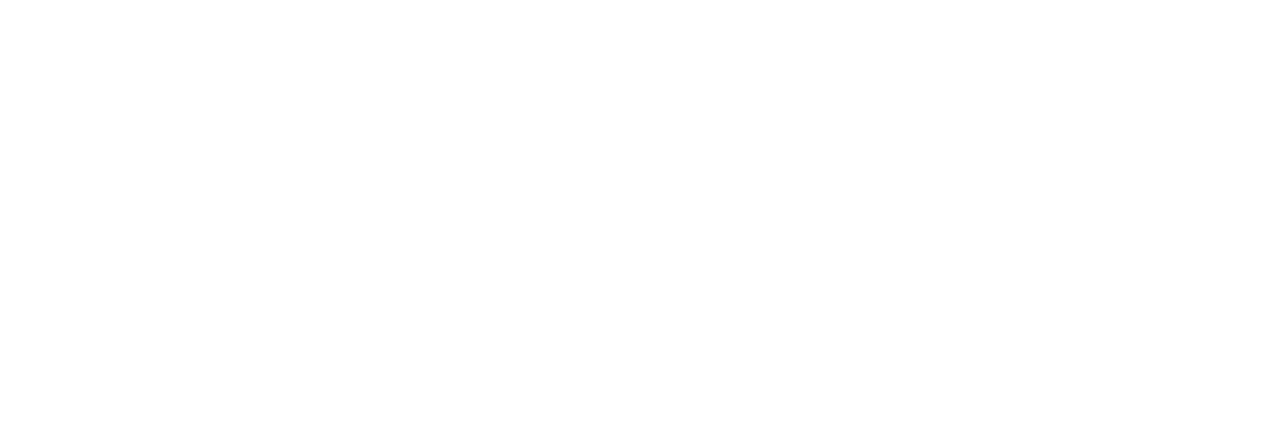
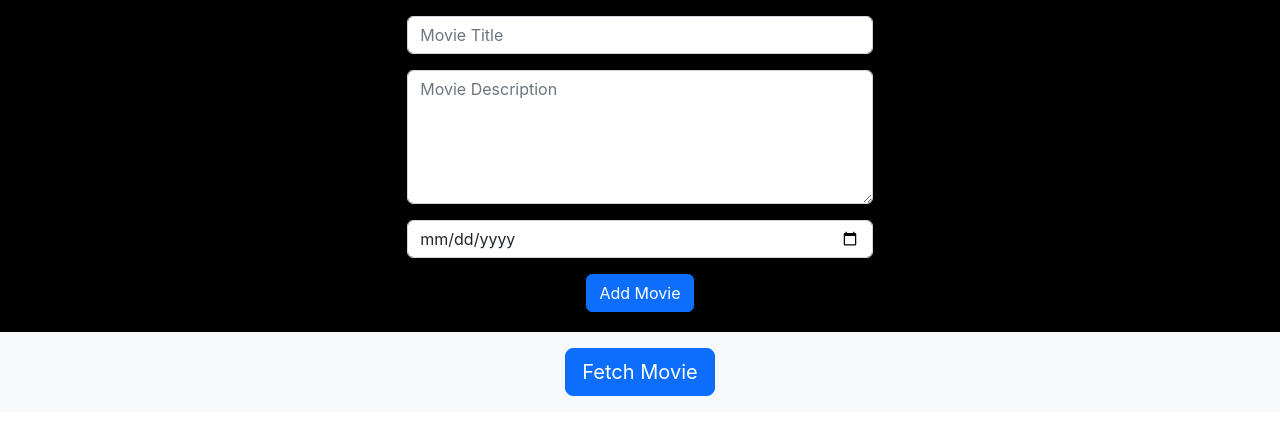
Before and after one commit to gostgmaer/udemytotorial, a React (Create React App) app: page /movielist in a window 1280 px wide. Before the commit this address had no page. Shown: the top 434 px of the page. Built offline with nearby package versions, Linux system fonts and the light colour scheme.

Commit message:
update request

```diff
--- a/package.json
+++ b/package.json
@@ -8,6 +8,7 @@
     "@testing-library/user-event": "^13.5.0",
     "chart.js": "^4.2.0",
     "faker": "^6.6.6",
+    "firebase": "^9.17.1",
     "moment": "^2.29.4",
     "react": "^18.2.0",
     "react-chartjs-2": "^5.2.0",
--- a/src/Assets/StaticData/navigation.js
+++ b/src/Assets/StaticData/navigation.js
@@ -25,6 +25,12 @@
     "image": "http://dummyimage.com/250x.png/ff4444/ffffff"
   },
   {
+    "id": 7,
+    "name": "Page Update",
+    "url": "pageupdate",
+    "image": "http://dummyimage.com/250x.png/ff4444/ffffff"
+  },
+  {
     "id": 6,
     "name": "New Login",
     "url": "/login-page",
--- /dev/null
+++ b/src/Componets/MovieData/Form.jsx
@@ -0,0 +1,74 @@
+import { async } from "@firebase/util";
+import { logDOM } from "@testing-library/react";
+import React, { useEffect, useState } from "react";
+import { useHref } from "react-router-dom";
+
+
+
+const Form = () => {
+    const [movie, setMovie] = useState(null);
+    const [name, setName] = useState('');
+    const [desc, setDesc] = useState('');
+    const [date, setDate] = useState('');
+    useEffect(() => {
+
+        setMovie({ name: name, desc: desc, date: date })
+
+    }, [name,desc,date]);
+
+    const postDatatoFirebase = async () => {
+
+      if(movie!==null){
+        const res = await fetch(
+            "https://react-tutorials-be6d1-default-rtdb.asia-southeast1.firebasedatabase.app/movies.json",
+            {
+                method: 'POST',
+                body: JSON.stringify(movie),
+                headers: {
+                    'Content-Type': 'application/json'
+                }
+            });
+
+        console.log(await  res.json());
+      }
+    };
+
+    return (
+        <div className="m-auto">
+            <div className="row m-auto col-6 g-3">
+                <div className="col-12">
+                    <input
+                        type="text"
+                        className="form-control"
+                        id="inputAddress"
+                        placeholder="Movie Title" value={name} onChange={(e) => setName(e.target.value)}
+                    />
+                </div>
+                <div className="col-12">
+                    <textarea
+                        className="form-control"
+                        style={{ resize: "vertical" }}
+                        placeholder="Movie Description"
+                        id=""
+                        value={desc} onChange={(e) => setDesc(e.target.value)}
+                        cols={30}
+                        rows={5}></textarea>
+                </div>
+                <div className="col-12">
+                    <input type="date" className="form-control" value={date} onChange={(e) => setDate(e.target.value)} id="date" />
+                </div>
+
+                <div className="col-12">
+                    <button
+                        onClick={postDatatoFirebase}
+                        type="submit"
+                        className="btn btn-primary">
+                        Add Movie
+                    </button>
+                </div>
+            </div>
+        </div>
+    );
+};
+
+export default Form;
--- /dev/null
+++ b/src/Componets/MovieData/Getdata.jsx
@@ -0,0 +1,47 @@
+import React, { useState } from "react";
+import ShowList from "./ShowList";
+
+const Getdata = () => {
+  const [movieList, setMovieList] = useState(null);
+
+  const GetDataFromFirebase = async () => {
+    const res = await fetch(
+      "https://react-tutorials-be6d1-default-rtdb.asia-southeast1.firebasedatabase.app/movies.json",
+      {
+        method: "GET",
+
+        headers: {
+          "Content-Type": "application/json",
+        },
+      }
+    );
+
+    const data = await res.json();
+    console.log(Object.entries(data));
+    setMovieList(await Object.entries(data));
+  };
+
+  return (
+    <div className="Getdata bg-light py-3">
+      <div className="row m-auto col-6 g-3">
+        <div className="col-12 m-auto">
+          <button
+            type="button"
+            name=""
+            onClick={GetDataFromFirebase}
+            id=""
+            className="btn btn-primary btn-lg btn-block">
+            Fetch Movie
+          </button>
+        </div>
+        <div className="col-12 m-auto">
+          {movieList?.map((item) => (
+            <ShowList key={item["0"]} item={item["1"]}></ShowList>
+          ))}
+        </div>
+      </div>
+    </div>
+  );
+};
+
+export default Getdata;
--- /dev/null
+++ b/src/Componets/MovieData/MovieData.jsx
@@ -0,0 +1,15 @@
+import React from 'react'
+import Form from './Form'
+import Getdata from './Getdata'
+import './styele.scss'
+
+const MovieData = () => {
+  return (
+    <div className='MovieData bg-black'>
+        <Form/>
+        <Getdata/>
+    </div>
+  )
+}
+
+export default MovieData
--- /dev/null
+++ b/src/Componets/MovieData/ShowList.jsx
@@ -0,0 +1,19 @@
+import React from 'react'
+
+const ShowList = ({item}) => {
+    return (
+        <div className="list-group m-2">
+        <a href="/" className="list-group-item list-group-item-action active" aria-current="true">
+            <div className="d-flex w-100 justify-content-between">
+                <h5 className="mb-1">{item.name}</h5>
+                <small>{item.date}</small>
+            </div>
+            <p className="mb-1">{item.desc}</p>
+            <small>And some small print.</small>
+        </a>
+
+    </div>
+    )
+}
+
+export default ShowList
--- /dev/null
+++ b/src/Componets/MovieData/styele.scss
@@ -0,0 +1,5 @@
+.MovieData{
+    display: flex;
+    flex-direction: column;
+    gap: 20px;
+}
--- a/src/Pages/Home/Home.jsx
+++ b/src/Pages/Home/Home.jsx
@@ -1,6 +1,7 @@
 import React from 'react'
 import { navigation } from '../../Assets/StaticData/navigation'
 import ListElements from './ListElements'
+import './home.scss'
 
 const Home = () => {
   return (
--- a/src/Pages/Home/ListElements.jsx
+++ b/src/Pages/Home/ListElements.jsx
@@ -1,16 +1,16 @@
 import React from 'react'
 import { Link } from 'react-router-dom'
 
-const ListElements = ({item}) => {
+const ListElements = ({ item }) => {
   return (
     <li className='ListElements'>
-        <div className="card border-primary">
-          <img className="card-img-top" src="" alt=""/>
-          <div className="card-body">
-            <h4 className="card-title">Title</h4>
-            <Link to={item.url} className="card-text">{item.name}</Link>
-          </div>
+      <div className="card border-primary">
+        <img className="card-img-top" src="" alt="" />
+        <div className="card-body">
+
+          <Link to={item.url} className="card-text">{item.name}</Link>
         </div>
+      </div>
     </li>
   )
 }
--- a/src/Pages/Home/home.scss
+++ b/src/Pages/Home/home.scss
@@ -0,0 +1,3 @@
+a{
+    text-decoration: none;
+}
--- a/src/RouterElements/RoutingPage.jsx
+++ b/src/RouterElements/RoutingPage.jsx
@@ -3,6 +3,7 @@
 import AssignmentExpense from '../Componets/AssignmentTwo/AssignmentExpense';
 import Login from '../Componets/Login/Login';
 import LoginPage from '../Componets/Login/Login/Login';
+import MovieData from '../Componets/MovieData/MovieData';
 import Simple from '../Componets/Simple';
 import Expenses from '../Componets/SimpleExpalses/Expenses';
 import UpdateInAction from '../Componets/UpdateInAction/UpdateInAction';
@@ -19,6 +20,7 @@
         <Route path='/user' element={<UserElement></UserElement>}></Route>
         <Route path='/login' element={<Login></Login>}></Route>
         <Route path='/login-page' element={<LoginPage></LoginPage>}></Route>
+        <Route path='/movielist' element={<MovieData></MovieData>}></Route>
         <Route path='/pageupdate' element={<UpdateInAction></UpdateInAction>}></Route>
         <Route path='/new-expense' element={<AssignmentExpense></AssignmentExpense>}></Route>
     </Routes>
```
Also changed, not shown: src/services/Firebase/Firebase.js (added, +17 -0 lines), 1 other file (tests, documents, lock files or other folders).
